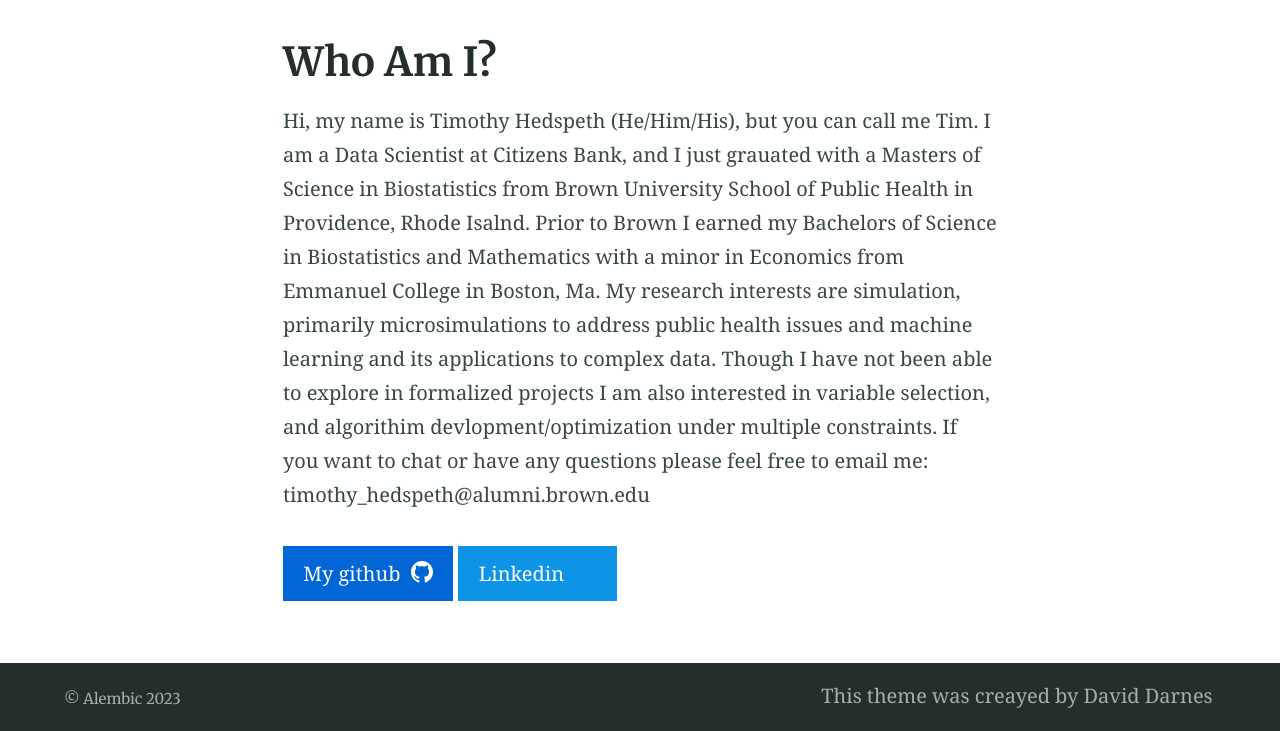
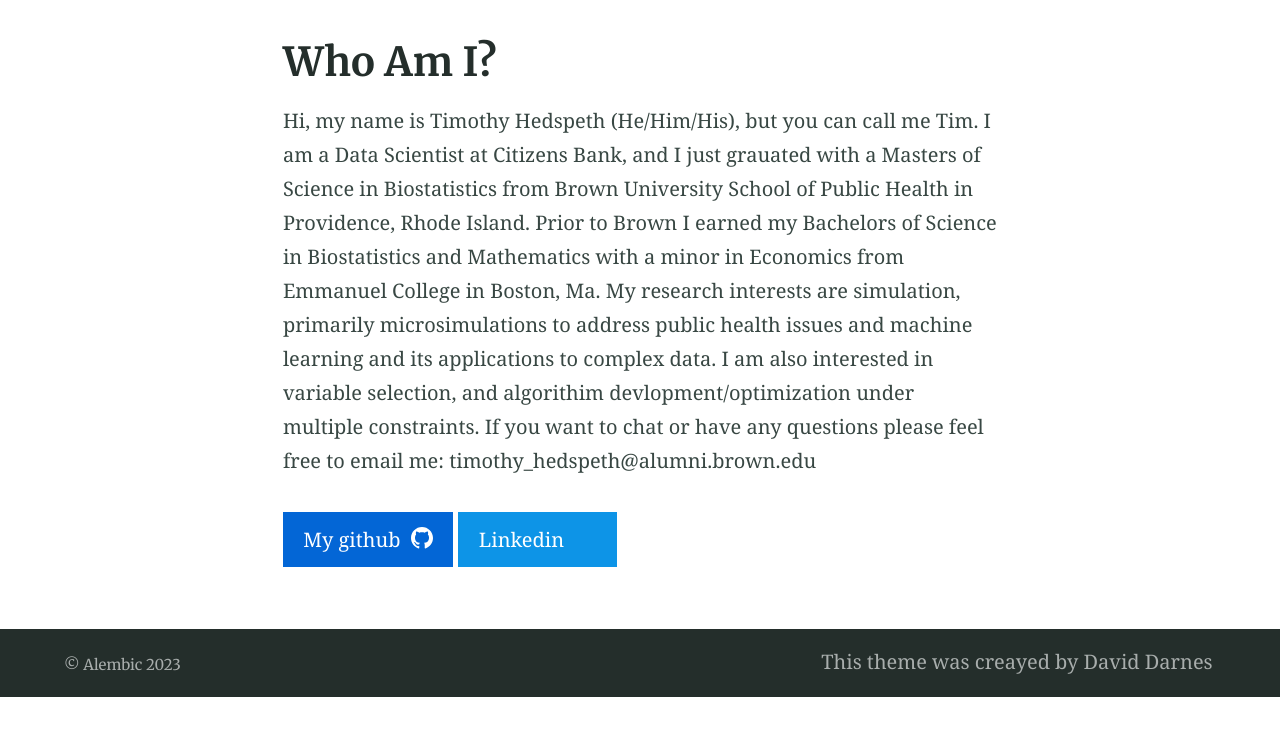
Before and after one commit to timhedspeth/timhedspeth.github.io, a Jekyll site: the page built from index.md, in a window 1280 px wide. Shown: the part 408-1139 px from the top of the page. Built offline with Jekyll 4.4.1, drawn with Linux system fonts in a browser that asks for light colours; after the commit the page ends 1105 px from its top, so only the background shows below that.

Commit message:
Update index.md

```diff
--- a/index.md
+++ b/index.md
@@ -6,7 +6,7 @@ feature_image: "https://picsum.photos/1300/400?image=989"
 excerpt: ""
 ---
 
-Hi, my name is Timothy Hedspeth (He/Him/His), but you can call me Tim. I am a Data Scientist at Citizens Bank, and I just grauated with a Masters of Science in Biostatistics from Brown University School of Public Health in Providence, Rhode Isalnd. Prior to Brown I earned my Bachelors of Science in Biostatistics and Mathematics with a minor in Economics from Emmanuel College in Boston, Ma. My research interests
-are simulation, primarily microsimulations to address public health issues and machine learning and its applications to complex data. Though I have not been able to explore in formalized projects I am also interested in variable selection, and algorithim devlopment/optimization under multiple constraints. If you want to chat or have any questions please feel free to email me: timothy_hedspeth@alumni.brown.edu
+Hi, my name is Timothy Hedspeth (He/Him/His), but you can call me Tim. I am a Data Scientist at Citizens Bank, and I just grauated with a Masters of Science in Biostatistics from Brown University School of Public Health in Providence, Rhode Island. Prior to Brown I earned my Bachelors of Science in Biostatistics and Mathematics with a minor in Economics from Emmanuel College in Boston, Ma. My research interests
+are simulation, primarily microsimulations to address public health issues and machine learning and its applications to complex data. I am also interested in variable selection, and algorithim devlopment/optimization under multiple constraints. If you want to chat or have any questions please feel free to email me: timothy_hedspeth@alumni.brown.edu
 
 {% include button.html text="My github" icon="github" link="https://github.com/timhedspeth" color="#0366d6" %} {% include button.html text="Linkedin" icon="Linkedin" link="https://www.linkedin.com/in/timothyhedspeth" color="#0d94e7" %}
```
